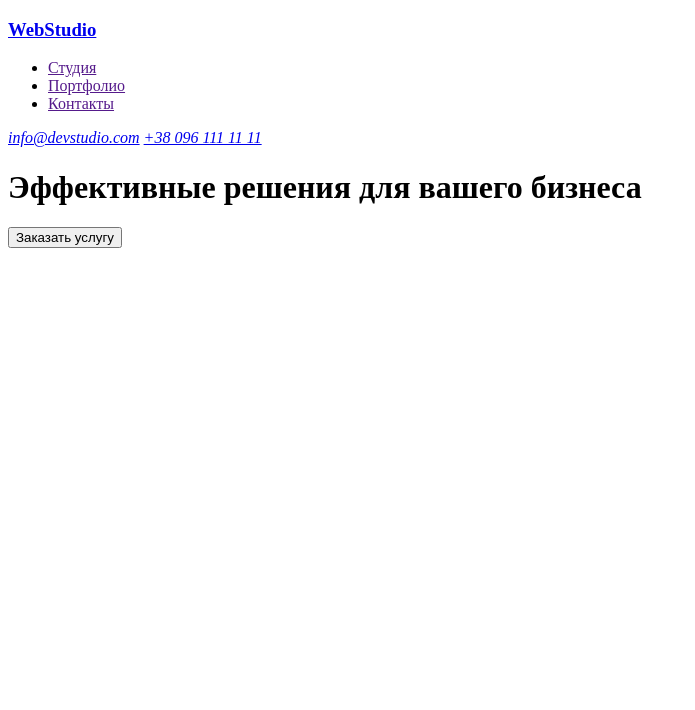
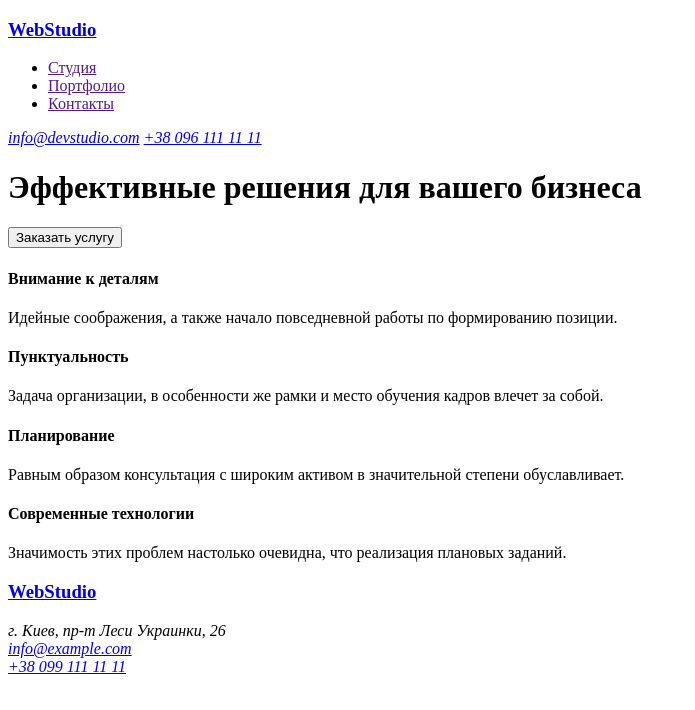
Before and after one commit to B1lkao/goit-markup-hw-01, a plain HTML site: page index.html in a window 1280 px wide. Shown: the whole page, without its empty margins (0-695 px from the left). Drawn offline with Linux system fonts and the light colour scheme.

Commit message:
Додала теги в footer та main

```diff
--- a/index.html
+++ b/index.html
@@ -24,7 +24,30 @@
     <main>
         <h1>Эффективные решения для вашего бизнеса</h1>
         <button type="button">Заказать услугу</button>
+        <div>
+            <h4>Внимание к деталям</h4>
+            <p>Идейные соображения, а также начало повседневной работы по формированию позиции.</p>
+            <h4>Пунктуальность</h4>
+            <p>Задача организации, в особенности же рамки и место обучения кадров влечет за собой.</p>
+            <h4>Планирование</h4>
+            <p>Равным образом консультация с широким активом в значительной степени обуславливает.</p>
+            <h4>Современные технологии</h4>
+            <p>Значимость этих проблем настолько очевидна, что реализация плановых заданий.</p>
+        </div>
     </main>
-    <footer></footer>
+    <footer>
+        <h3><a href="WebStudio">WebStudio</a></h3>
+        <div>
+            <address>
+                г. Киев, пр-т Леси Украинки, 26
+            </address>
+        </div>
+        <div>
+            <address>
+                <a href="info@example.com">info@example.com</a><br>
+                <a href="tel:+380991111111">+38 099 111 11 11</a>
+            </address>
+        </div>
+    </footer>
 </body>
 </html>
```
Also changed, not shown: images/img (1).png (added), images/img (2).png (added), images/img.png (added).
